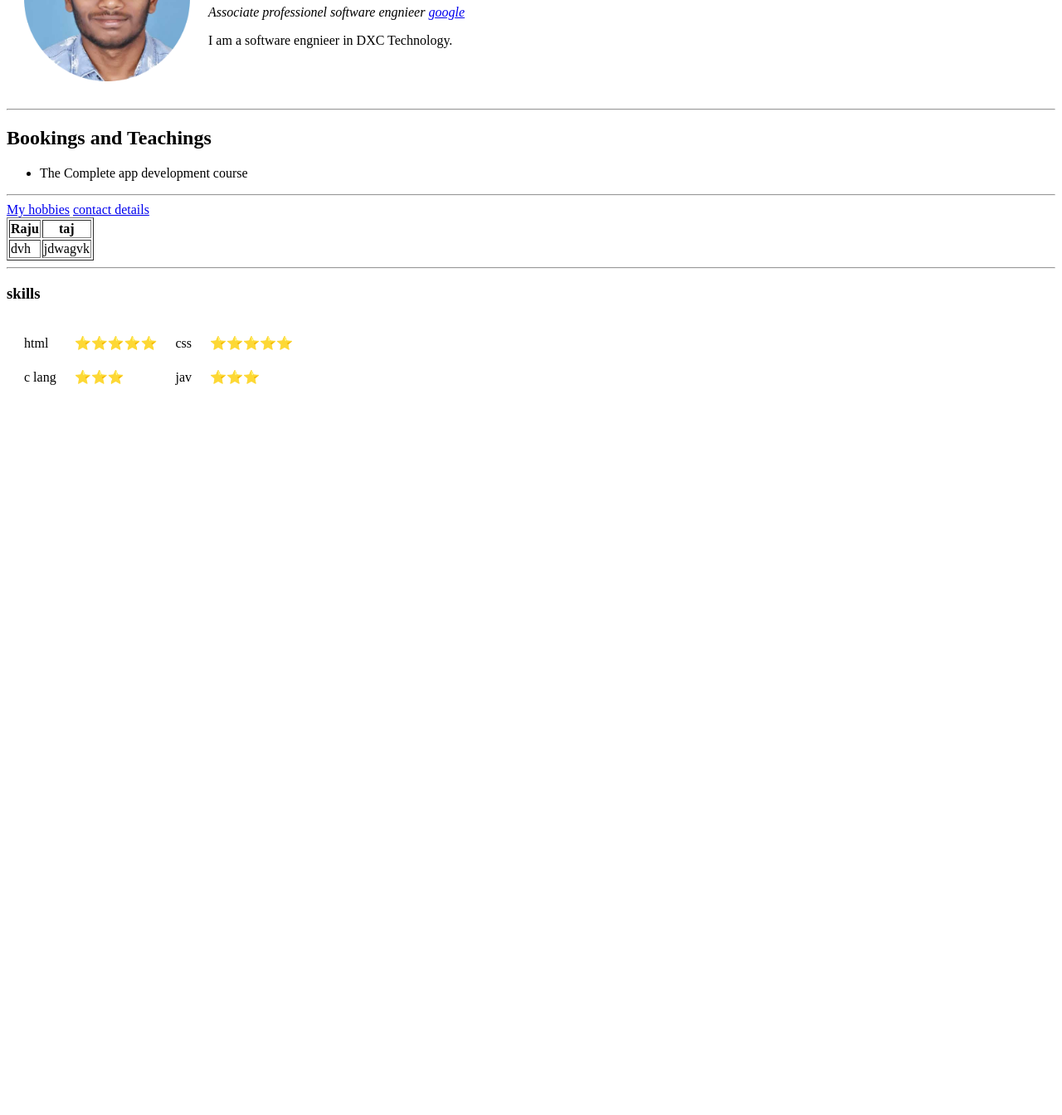
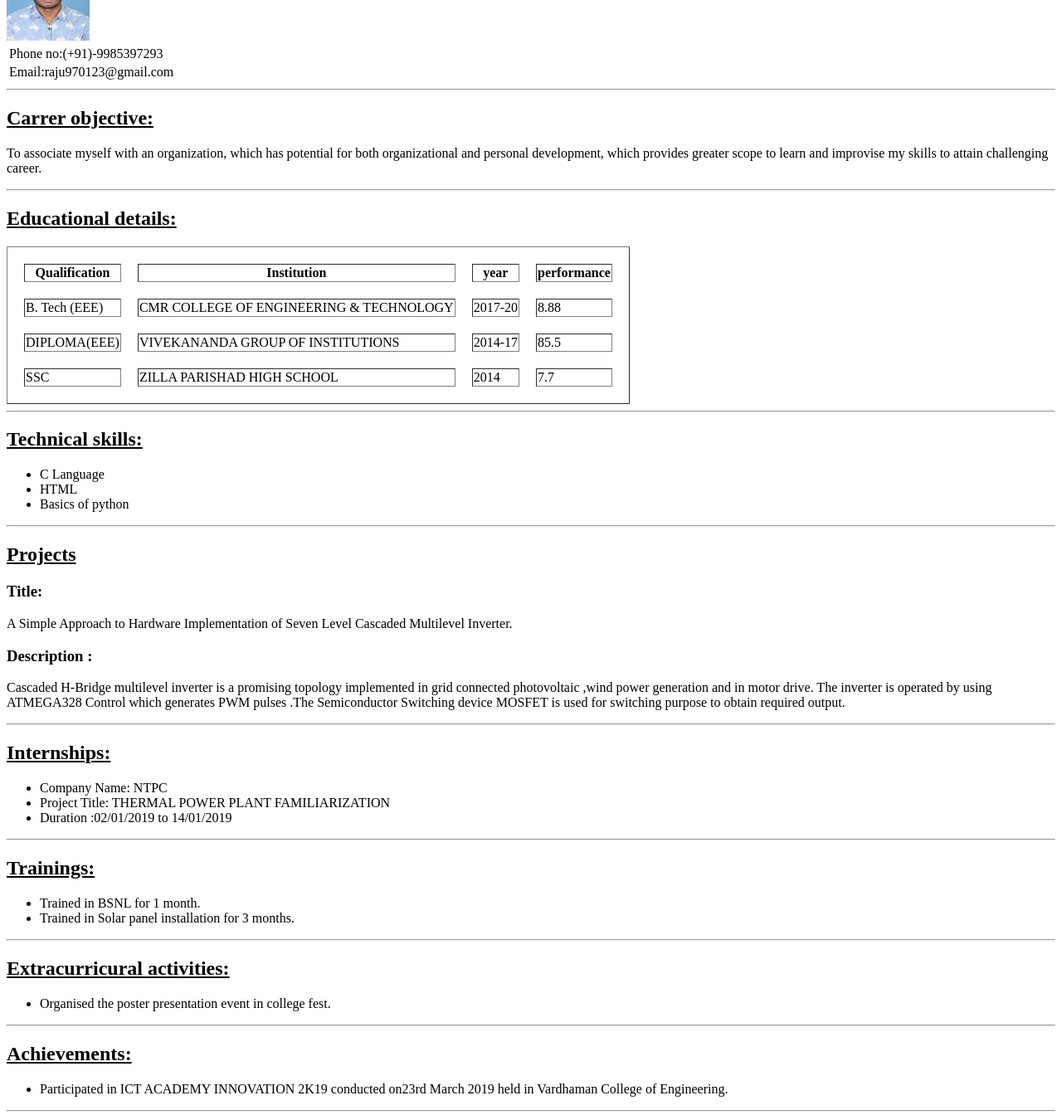
Before and after one commit to rajujilla/ab, a plain HTML site: page index.html in a window 1280 px wide. Shown: the part 131-1475 px from the top of the page at 83% size. Before the commit the page ends 800 px from the top, so only its background shows below. Drawn offline with Linux system fonts and the light colour scheme.

Commit message:
Update index.html

```diff
--- a/index.html
+++ b/index.html
@@ -1,58 +1,135 @@
 <!DOCTYPE html>
 <html lang="en" dir="ltr">
-
   <head>
     <meta charset="utf-8">
-  <title>Raju personal data</title>
+    <title></title>
   </head>
-
   <body>
-  <table cellspacing=20>
+    <center>
+      <h1> Jilla Raju</h1>
+      </center>
+    <img src="pic.jpg" alt="Raju profile pic" width="100" height="100">
+    <table>
       <tr>
-      <td>  <img src="raj.png" alt="Raju" width="200px" height="200px" >
-</td>
-<td><h1>Raju Jilla</h1>
-<p><em>Associate professionel software engnieer   <a href="https://google.com">google</a></em></p>
-<p>
-  I am a software engnieer in DXC Technology.
-</p></td>
+        <td>Phone no:(+91)-9985397293</td>
+        </tr>
+        <tr>
+        <td>Email:raju970123@gmail.com</td>
         </tr>
     </table>
     <hr>
-  <h2> Bookings and Teachings</h2>
-  <ul><li>  The Complete app development course</li></ul>
+    <h2><u>Carrer objective:</u></h2>
+    <p>To associate myself with an organization, which has  potential for both organizational and personal development, which provides greater scope to learn and improvise my skills to attain challenging career.</p>
     <hr>
-  <a href="hobbies.html">My hobbies</a>
-<a href="contact details.html">contact details</a>
-<table border=1>
-  <thead>
+    <h2><u>Educational details:</u></h2>
+    <table cellspacing=20 border=1>
+      <tr >
+      <th>Qualification</th>
+      <th>Institution</th>
+      <th>year</th>
+      <th>performance</th>
+      </tr>
       <tr>
-      <th>Raju</th>
-      <th>taj</th>
+        <td>B. Tech (EEE)</td>
+        <td>CMR COLLEGE OF ENGINEERING & TECHNOLOGY</td>
+        <td>2017-20</td>
+        <td>8.88</td>
       </tr>
-  </thead>
-  <tbody>
       <tr>
-      <td>dvh</td>
-      <td>jdwagvk</td>
+        <td>DIPLOMA(EEE)</td>
+        <td>VIVEKANANDA GROUP OF INSTITUTIONS</td>
+        <td>2014-17</td>
+        <td>85.5</td>
       </tr>
-  </tbody>
+      <tr>
+        <td>SSC</td>
+        <td>ZILLA PARISHAD HIGH SCHOOL</td>
+        <td>2014</td>
+        <td>7.7</td>
+      </tr>
       </table>
       <hr>
-
-<h3>skills</h3>
-<table cellspacing=20>
+      <h2><u>Technical skills:</u></h2>
+      <ul>
+        <li>C Language</li>
+        <li>HTML</li>
+        <li>Basics of python</li>
+      </ul>
+      <hr>
+      <h2><u>Projects</u></h2>
+      <h3>Title:</h3>
+      <p>  A Simple Approach to Hardware Implementation of Seven Level Cascaded Multilevel  Inverter.</p>
+      <h3>Description :</h3>
+      <p>  Cascaded  H-Bridge multilevel inverter is a promising topology implemented in grid connected photovoltaic ,wind power generation and in motor drive. The inverter is operated by using ATMEGA328 Control which generates PWM pulses .The Semiconductor Switching device MOSFET is used for switching purpose to obtain required output.</p>
+      <hr>
+      <h2><u>Internships:</u></h2>
+      <ul>
+        <li>Company Name: NTPC</li>
+	      <li>Project Title: THERMAL POWER PLANT FAMILIARIZATION</li>
+        <li>Duration :02/01/2019 to 14/01/2019</li>
+      </ul>
+      <hr>
+      <h2><u>Trainings:</u></h2>
+      <ul>
+        <li>Trained in BSNL for 1 month.</li>
+        <li>Trained in Solar panel installation for 3 months.</li>
+      </ul>
+      <hr>
+      <h2><u>Extracurricural activities:</u></h2>
+      <ul>
+        <li>Organised the poster presentation event  in  college fest.</li>
+      </ul>
+      <hr>
+      <h2><u>Achievements:</u></h2>
+      <ul>
+        <li>Participated in ICT ACADEMY INNOVATION 2K19 conducted on23rd March 2019 held in Vardhaman College of Engineering.</li>
+      </ul>
+      <hr>
+      <h2><u>Strengths:</u></h2>
+      <ul>
+        <li>Quick learner</li>
+        <li>Hardworking</li>
+        <li>Self-motivation</li>
+        <li>Sincerity</li>
+      </ul>
+      <hr>
+      <h2><u>Personal details:</u></h2>
+      <table>
         <tr>
-    <td>html </td>
-    <td>⭐⭐⭐⭐⭐</td>
-    <td>css</td>
-    <td>⭐⭐⭐⭐⭐</td>
+          <td>Name:J.Raju</td>
         </tr>
           <tr>
-    <td>c lang </td>
-    <td>⭐⭐⭐</td>
-    <td>jav </td>
-    <td>⭐⭐⭐</td>
+            <td>Father’s name:J.Srinivas</td>
+          </tr>
+          <tr>
+            <td>Gender:Male</td>
+          </tr>
+          <tr>
+           <td>Date of birth:08-11-1998</td>
+          </tr>
+          <tr>
+            <td>Nationality:Indian</td>
+          </tr>
+          <tr>
+              <td>Languages known:English, Telugu, Hindi</td>
+          </tr>
+          <tr>
+            <td>Address:H.no:7-114, Yellareddypet(vill&mdl),Rajanna (Siricilla) </td>
+          </tr>
+          <tr>
+              <td>Pincode:505303</td>
+          </tr>
+        </table>
+        <hr>
+      <h2><u>Declaration:</u></h2>
+      <p>I hereby affirm that the information in this document is accurate and true to best of my knowledge.</p>
+      <table>
+        <tr>
+          <td>Place: Hyderabad&nbsp&nbsp&nbsp&nbsp&nbsp&nbsp&nbsp&nbsp&nbsp&nbsp&nbsp&nbsp&nbsp&nbsp&nbsp&nbsp&nbsp&nbsp&nbsp&nbsp&nbsp&nbsp&nbsp&nbsp&nbsp&nbsp&nbsp&nbsp&nbsp&nbsp&nbsp&nbsp&nbsp&nbsp&nbsp&nbsp&nbsp&nbsp&nbsp&nbsp&nbsp&nbsp&nbsp&nbsp&nbsp&nbsp&nbsp&nbsp&nbsp&nbsp&nbsp&nbsp&nbsp&nbsp&nbsp&nbsp&nbsp&nbsp&nbsp&nbsp&nbsp&nbsp&nbsp&nbsp&nbsp&nbsp&nbsp&nbsp&nbsp&nbsp&nbsp (J.Raju)</td>
+
+        </tr>
+        <tr>
+          <td>Date:21-12-2020</td>
         </tr>
       </table>
 
```
Lines whose indentation alone changed are shown as unchanged.
